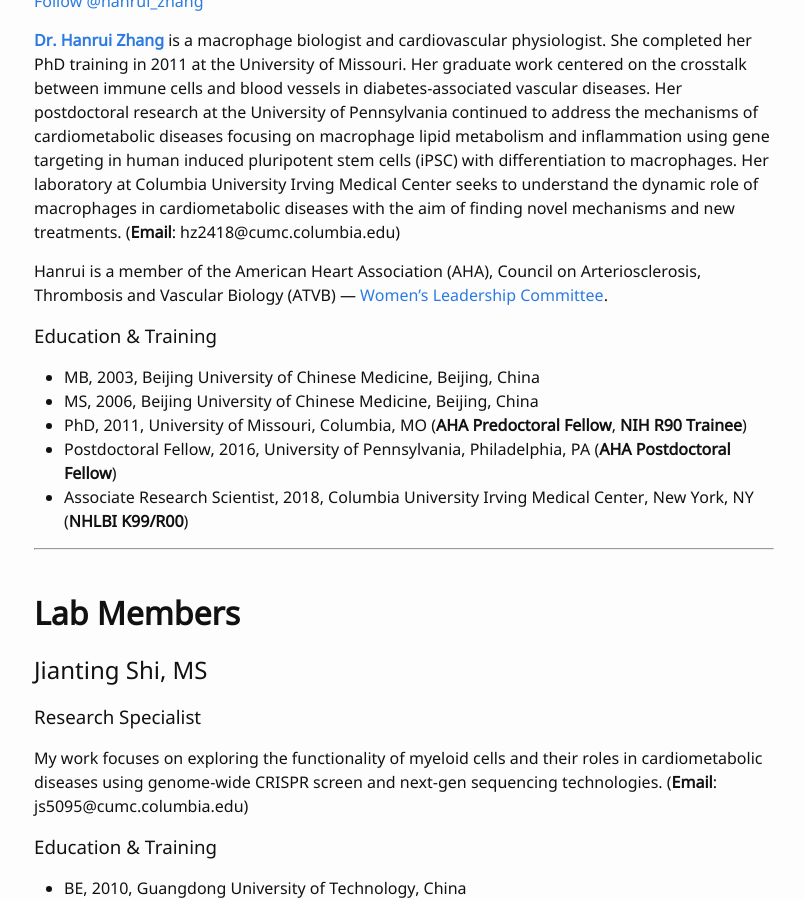
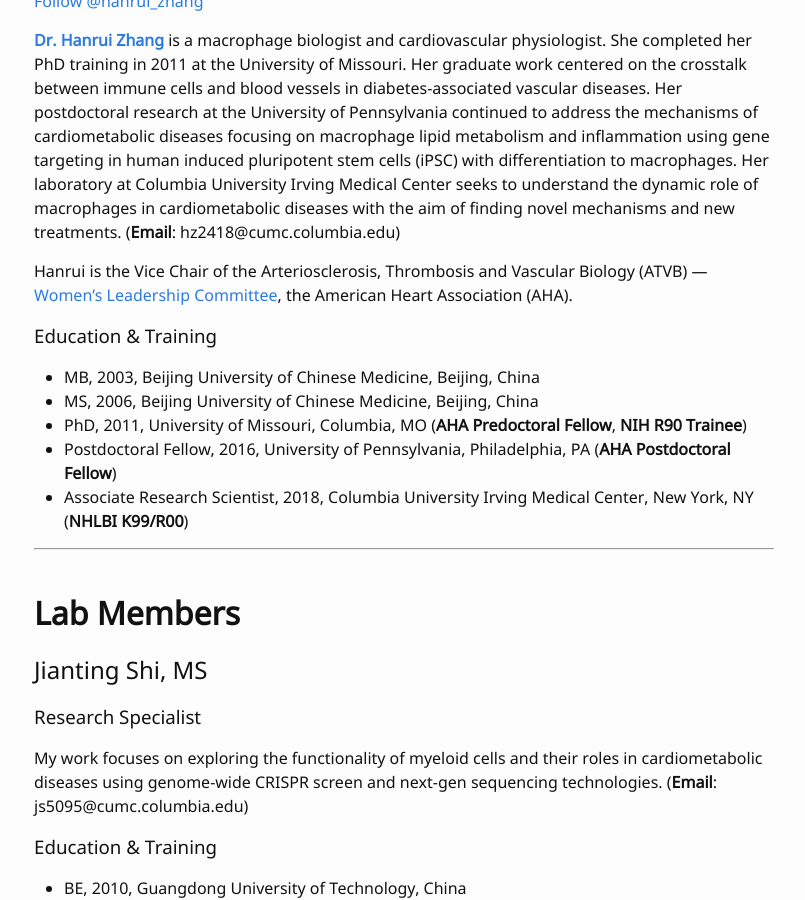
Before and after one commit to hanruizhang/zhanglab, a Jekyll site: the page built from 2_People.md, in a window 1280 px wide and 900 px high, scrolled down 464 px. Shown: the whole window, without its empty margins (236-1041 px from the left). Built offline with Jekyll 4.4.1, drawn with Linux system fonts in a browser that asks for light colours; comment, search, counter and statistics services are not loaded.

Commit message:
Update 2_People.md

```diff
--- a/2_People.md
+++ b/2_People.md
@@ -18,7 +18,7 @@
 
 **[Dr. Hanrui Zhang](https://www.columbiacardiology.org/profile/hanrui-zhang-phd)** is a macrophage biologist and cardiovascular physiologist. She completed her PhD training in 2011 at the University of Missouri. Her graduate work centered on the crosstalk between immune cells and blood vessels in diabetes-associated vascular diseases. Her postdoctoral research at the University of Pennsylvania continued to address the mechanisms of cardiometabolic diseases focusing on macrophage lipid metabolism and inflammation using gene targeting in human induced pluripotent stem cells (iPSC) with differentiation to macrophages. Her laboratory at Columbia University Irving Medical Center seeks to understand the dynamic role of macrophages in cardiometabolic diseases with the aim of finding novel mechanisms and new treatments. (**Email**: hz2418@cumc.columbia.edu)
 
-Hanrui is a member of the American Heart Association (AHA), Council on Arteriosclerosis, Thrombosis and Vascular Biology (ATVB) — [Women's Leadership Committee](https://professional.heart.org/professional/MembershipCouncils/ScientificCouncils/UCM_457624_ATVB-WLC-Members.jsp).
+Hanrui is the Vice Chair of the Arteriosclerosis, Thrombosis and Vascular Biology (ATVB) — [Women's Leadership Committee](https://professional.heart.org/professional/MembershipCouncils/ScientificCouncils/UCM_457624_ATVB-WLC-Members.jsp), the American Heart Association (AHA).
 
 ### Education & Training
 - MB, 2003, Beijing University of Chinese Medicine, Beijing, China
```
